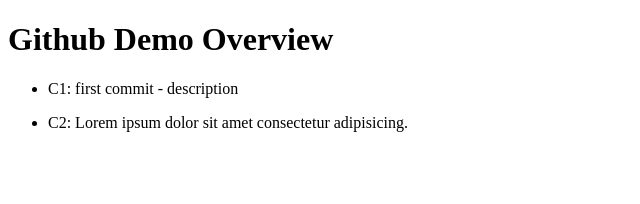
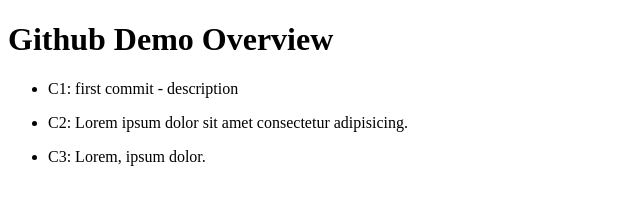
Before and after one commit to StefanoBrambilla1998/github-demo, a plain HTML site: page index.html in a window 1280 px wide. Shown: the whole page, without its empty margins (0-640 px from the left). Drawn offline with Linux system fonts and the light colour scheme.

Commit message:
C3
C3 commit

```diff
--- a/index.html
+++ b/index.html
@@ -21,6 +21,11 @@
         </ul>
     </div>
 
+    <div>
+        <ul>
+            <li>C3: Lorem, ipsum dolor.</li>
+        </ul>
+    </div>
 
 </body>
 </html>
```
